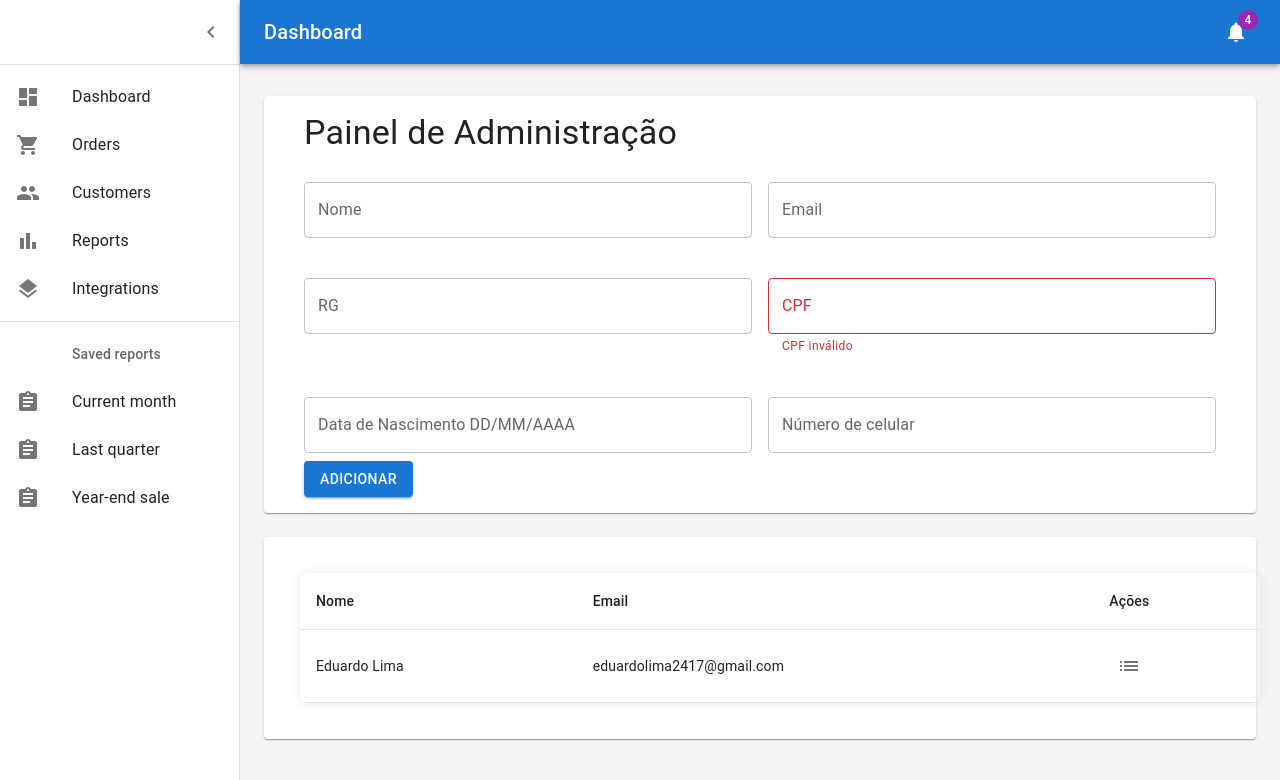
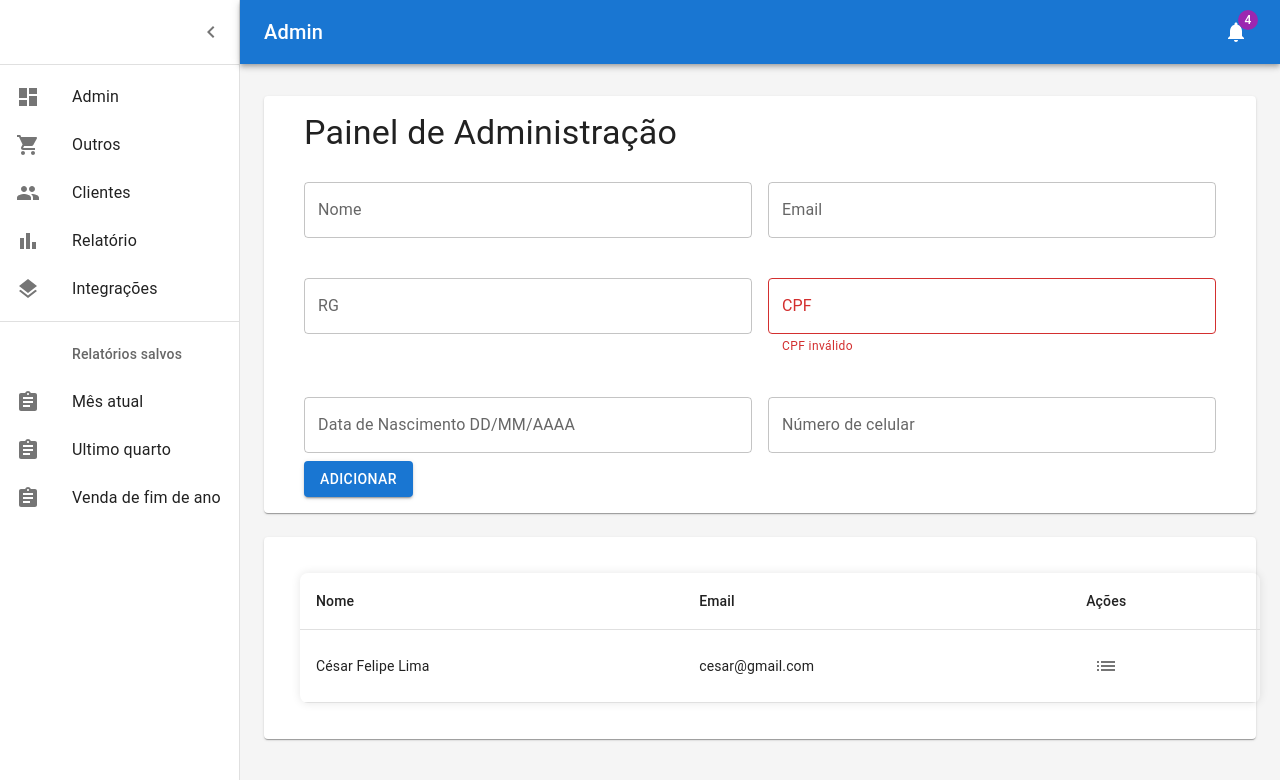
Before and after one commit to itseduardolima/crud-admin, a React (Create React App) app: page / in a window 1280 px wide. Shown: the top 780 px of the page. Built offline with nearby package versions, Linux system fonts and the light colour scheme; data requests are answered from the project's data file.

Commit message:
refactor

```diff
--- a/db.json
+++ b/db.json
@@ -1,13 +1,13 @@
 {
   "users": [
     {
-      "id": "2b779c22-b4ae-429c-ad56-bf5b611ffae5",
+      "id": "e8a367be-7d20-4fa0-8b3d-0105da9de5e8",
       "phone": "(92) 99188-7687",
-      "name": "Eduardo Lima",
-      "email": "eduardolima2417@gmail.com",
-      "rg": "11111111111",
-      "cpf": "704.033.072-52",
-      "birthdate": "18/12/2000"
+      "name": "César Felipe Lima",
+      "email": "cesar@gmail.com",
+      "rg": "27.161.351-8",
+      "cpf": "430.647.035-01",
+      "birthdate": "05/01/1953"
     }
   ]
 }
--- a/src/components/Layout.tsx
+++ b/src/components/Layout.tsx
@@ -18,7 +18,7 @@ import ChevronLeftIcon from "@mui/icons-material/ChevronLeft";
 import NotificationsIcon from "@mui/icons-material/Notifications";
 import { mainListItems, secondaryListItems } from "./Sidebar";
 import { ListUsers } from "./List";
-import Dashboard from "../dashboard";
+import Form from "../form";
 
 const drawerWidth: number = 240;
 
@@ -107,7 +107,7 @@ export default function Layout() {
               noWrap
               sx={{ flexGrow: 1 }}
             >
-              Dashboard
+              Admin
             </Typography>
             <IconButton color="inherit">
               <Badge badgeContent={4} color="secondary">
@@ -161,7 +161,7 @@ export default function Layout() {
 
                   }}
                 >
-                  <Dashboard />
+                  <Form />
                 </Paper>
               </Grid>
 
--- a/src/components/Sidebar.tsx
+++ b/src/components/Sidebar.tsx
@@ -16,31 +16,31 @@ export const mainListItems = (
       <ListItemIcon>
         <DashboardIcon />
       </ListItemIcon>
-      <ListItemText primary="Dashboard" />
+      <ListItemText primary="Admin" />
     </ListItemButton>
     <ListItemButton>
       <ListItemIcon>
         <ShoppingCartIcon />
       </ListItemIcon>
-      <ListItemText primary="Orders" />
+      <ListItemText primary="Outros" />
     </ListItemButton>
     <ListItemButton>
       <ListItemIcon>
         <PeopleIcon />
       </ListItemIcon>
-      <ListItemText primary="Customers" />
+      <ListItemText primary="Clientes" />
     </ListItemButton>
     <ListItemButton>
       <ListItemIcon>
         <BarChartIcon />
       </ListItemIcon>
-      <ListItemText primary="Reports" />
+      <ListItemText primary="Relatório" />
     </ListItemButton>
     <ListItemButton>
       <ListItemIcon>
         <LayersIcon />
       </ListItemIcon>
-      <ListItemText primary="Integrations" />
+      <ListItemText primary="Integrações" />
     </ListItemButton>
   </React.Fragment>
 );
@@ -48,25 +48,25 @@ export const mainListItems = (
 export const secondaryListItems = (
   <React.Fragment>
     <ListSubheader component="div" inset>
-      Saved reports
+    Relatórios salvos
     </ListSubheader>
     <ListItemButton>
       <ListItemIcon>
         <AssignmentIcon />
       </ListItemIcon>
-      <ListItemText primary="Current month" />
+      <ListItemText primary="Mês atual" />
     </ListItemButton>
     <ListItemButton>
       <ListItemIcon>
         <AssignmentIcon />
       </ListItemIcon>
-      <ListItemText primary="Last quarter" />
+      <ListItemText primary="Ultimo quarto" />
     </ListItemButton>
     <ListItemButton>
       <ListItemIcon>
         <AssignmentIcon />
       </ListItemIcon>
-      <ListItemText primary="Year-end sale" />
+      <ListItemText primary="Venda de fim de ano" />
     </ListItemButton>
   </React.Fragment>
 );
--- a/src/dashboard/index.tsx
+++ b/src/form/index.tsx
@@ -10,7 +10,7 @@ import {
 } from "../utils/Validate";
 import { toast } from "react-toastify";
 
-const Dashboard: React.FC = () => {
+const Form = () => {
   const [user, setUser] = useState<IUser>({
     id: "",
     phone: "",
@@ -156,4 +156,4 @@ const Dashboard: React.FC = () => {
   );
 };
 
-export default Dashboard;
+export default Form;
```
Also changed, not shown: src/routes/index.tsx (deleted, +0 -11 lines).
